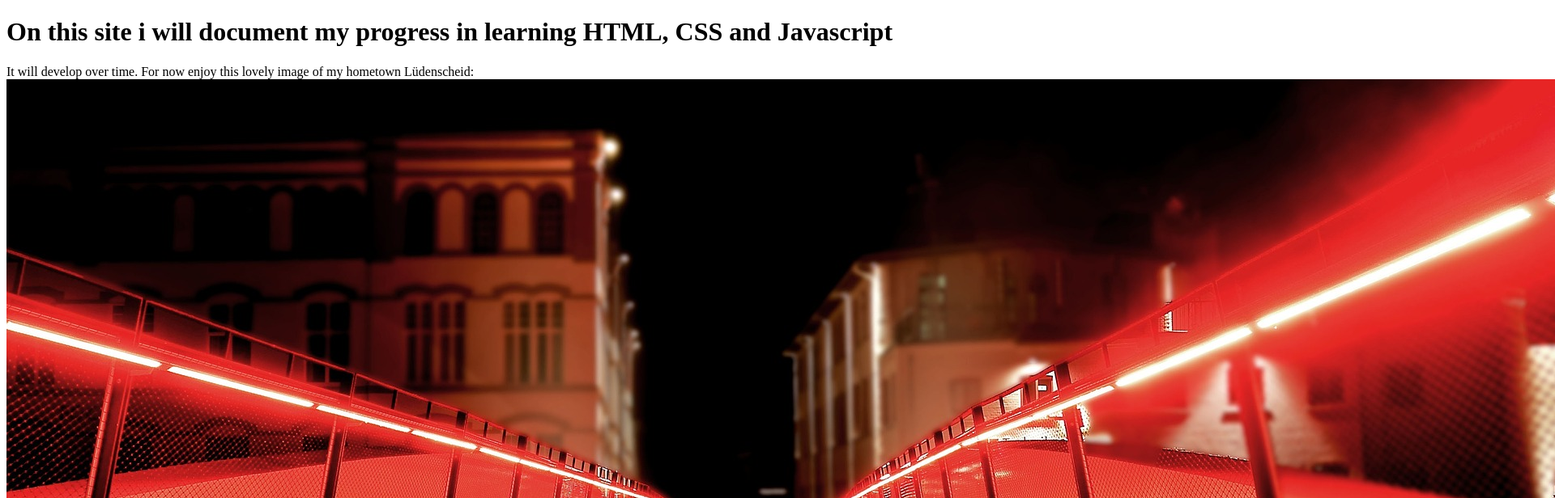
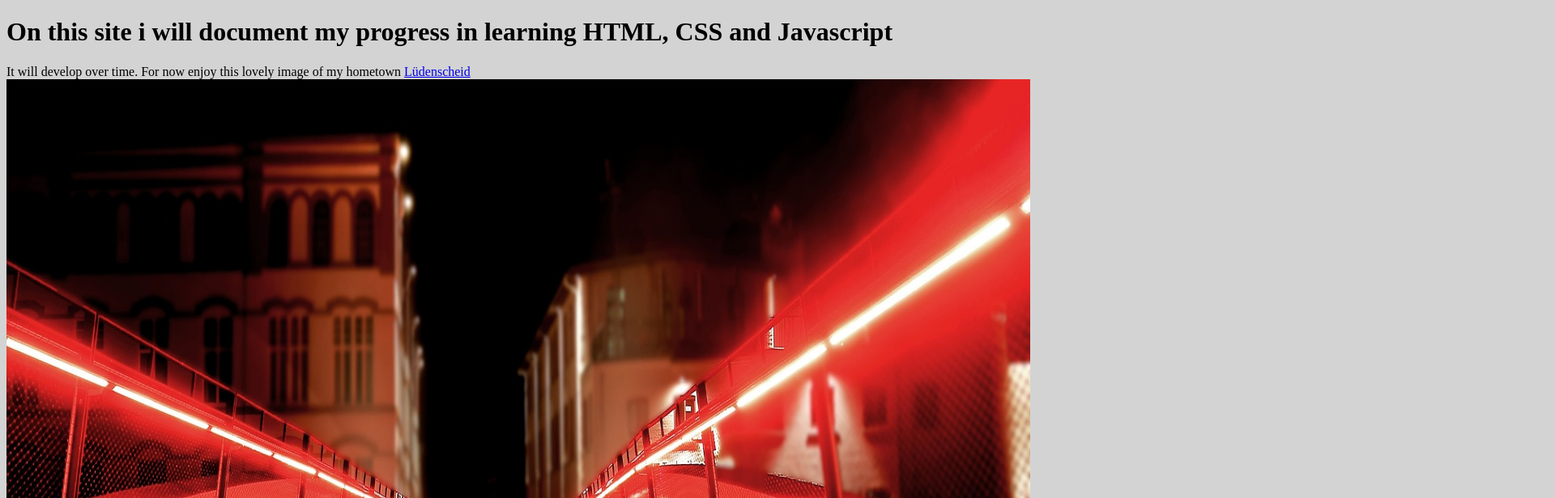
Before and after one commit to DenMaCode/FirstProject, a plain HTML site: page index.html in a window 1280 px wide. Shown: the top 616 px of the page at 81% size, 1920 px wide, since content can reach past the window. Drawn offline with Linux system fonts and the light colour scheme.

Commit message:
Update index.html

```diff
--- a/index.html
+++ b/index.html
@@ -5,12 +5,17 @@
     <meta http-equiv="X-UA-Compatible" content="IE=edge">
     <meta name="viewport" content="width=device-width, initial-scale=1.0">
     <title>Testseite</title>
+        <style>
+        img {
+          width: 100%;
+        }
+        </style>
 </head>
 
-<body>
+<body style="background-color: lightgrey;">
     <h1>On this site i will document my progress in learning HTML, CSS and Javascript</h1>
-<p>It will develop over time. For now enjoy this lovely image of my hometown Lüdenscheid: <br>
-<img src="img/ludenscheid-2892912_1920.jpg" alt="">
+<p>It will develop over time. For now enjoy this lovely image of my hometown <a href="https://www.luedenscheid.de/" target="_blank">Lüdenscheid</a>
+<br><img src="img/ludenscheid-2892912_1920.jpg" alt="" width="1920" height="1080">
 </p>
 
 <p>Diese Änderung stammt vom MAC</p>
```
